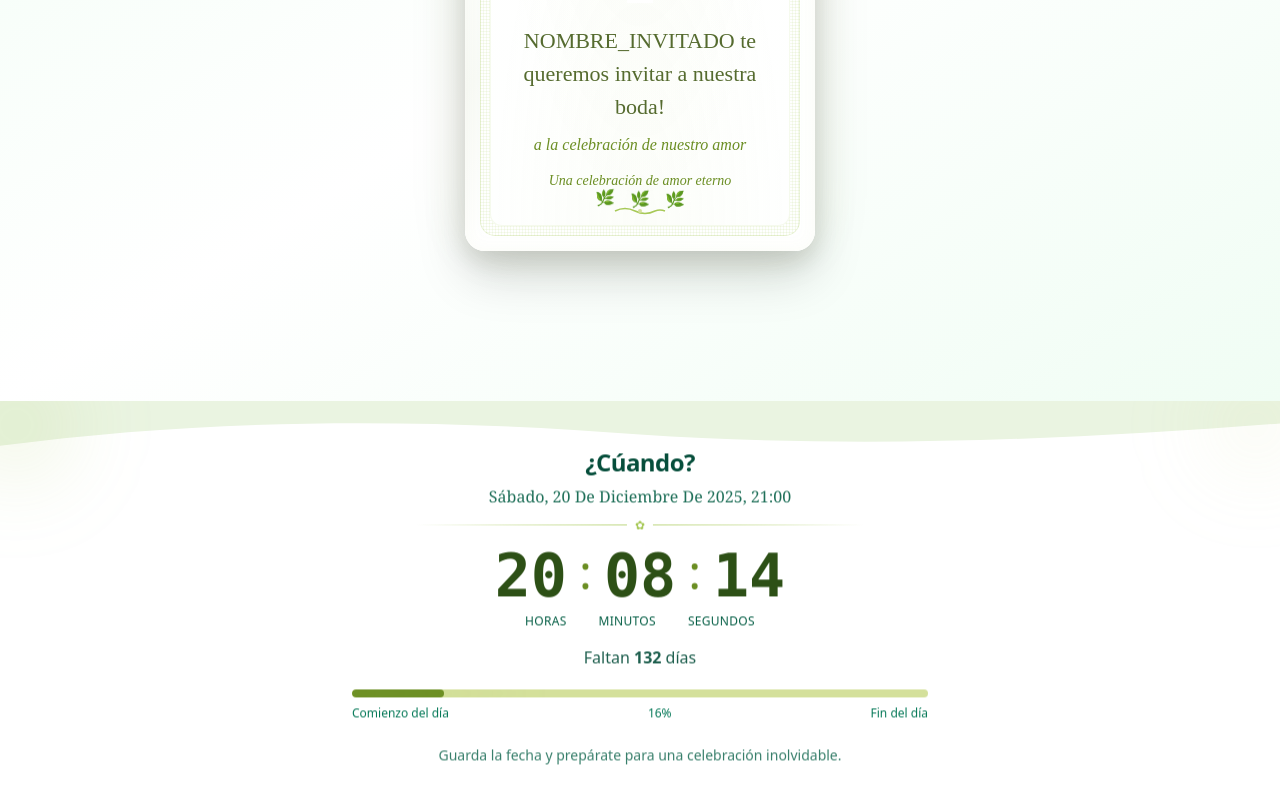
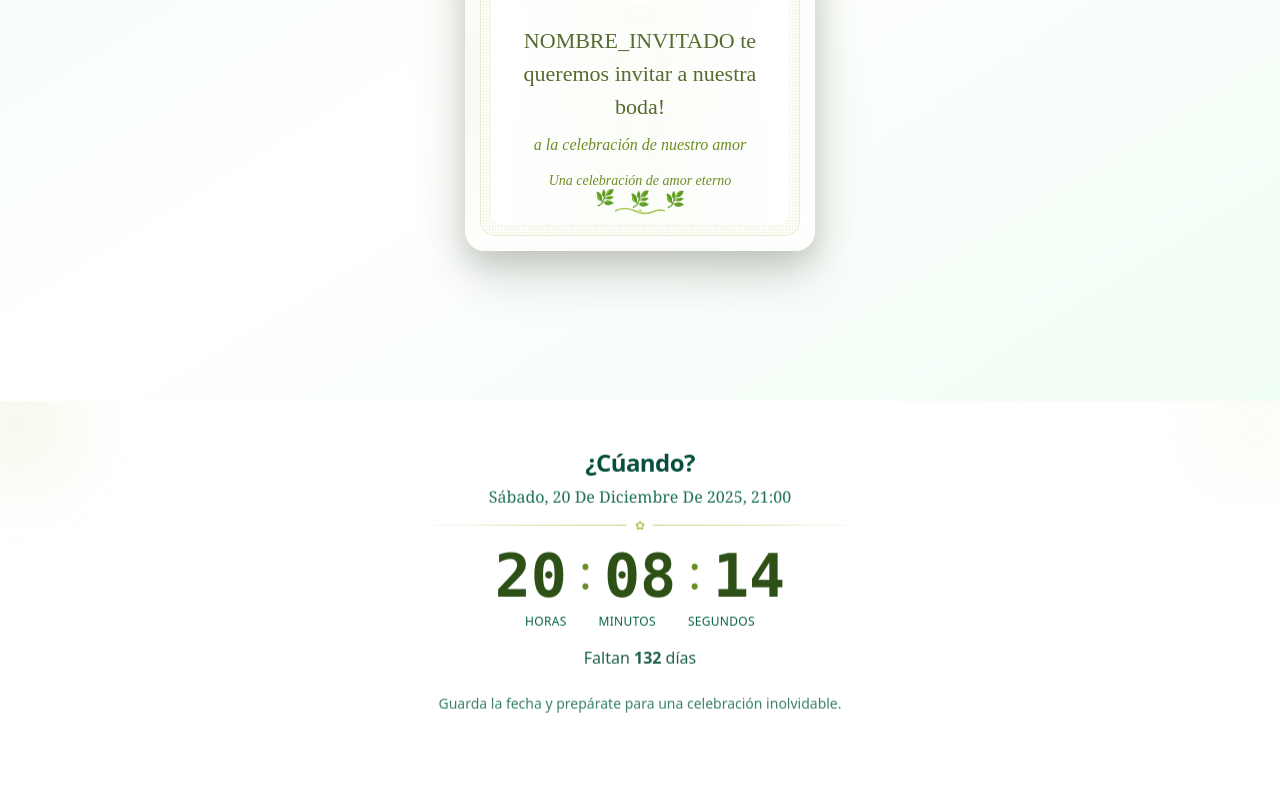
Before and after one commit to cerciber/invitation, a Next.js app: page / in a window 1280 px wide. Shown: the part 399-1199 px from the top of the page. After the commit the page ends 1147 px from the top, so only its background shows below. Built offline with nearby package versions, Linux system fonts and the light colour scheme.

Commit message:
feat: countdown adaptation

```diff
--- a/src/components/sections/CountdownSection.tsx
+++ b/src/components/sections/CountdownSection.tsx
@@ -114,14 +114,6 @@ export function CountdownSection() {
       className="relative px-5 py-10 overflow-hidden overscroll-contain"
       style={{ touchAction: 'pan-y' }}
     >
-      {/* Curva superior suave */}
-      <div className="absolute top-0 left-0 w-full" aria-hidden>
-        <svg className="w-full h-10 sm:h-14" viewBox="0 0 1440 100" preserveAspectRatio="none">
-          <path d="M0,80 C240,30 480,30 720,60 C960,85 1200,70 1440,40 L1440,0 L0,0 Z" fill="#eaf4e1" />
-        </svg>
-      </div>
-      {/* Fusión con la sección anterior para evitar borde recto visible */}
-      <div className="pointer-events-none absolute -top-10 left-0 w-full h-12 z-10 bg-gradient-to-t from-[#eaf4e1] via-[#eaf4e1]/80 to-transparent" />
       {/* Blobs sutiles que rompen la rectitud visual en la unión */}
       <div
         className="pointer-events-none absolute -top-14 -left-16 w-40 h-40 rounded-full blur-2xl z-10"
@@ -168,22 +160,6 @@ export function CountdownSection() {
           Faltan <span suppressHydrationWarning className="font-semibold tabular-nums">{hasMounted ? timeLeft.days : 0}</span> días
         </p>
 
-        {/* Barra de progreso del día en colores de la carta */}
-        <div className="mt-5 max-w-xl mx-auto reveal-progress">
-          <div className="h-2 rounded-full bg-[#d4e09b] overflow-hidden">
-            <div
-              className="h-full rounded-full transition-all"
-              style={{ width: `${Math.round(dayProgress * 100)}%`, background: '#6b8e23' }}
-              aria-hidden
-            />
-          </div>
-          <div className="mt-2 flex justify-between text-[11px] sm:text-xs text-emerald-700">
-            <span>Comienzo del día</span>
-            <span suppressHydrationWarning>{`${Math.round(dayProgress * 100)}%`}</span>
-            <span>Fin del día</span>
-          </div>
-        </div>
-
         {/* Nota */}
         <p className="mt-6 text-center text-emerald-800/80 text-xs sm:text-sm reveal-note">Guarda la fecha y prepárate para una celebración inolvidable.</p>
       </div>
```
